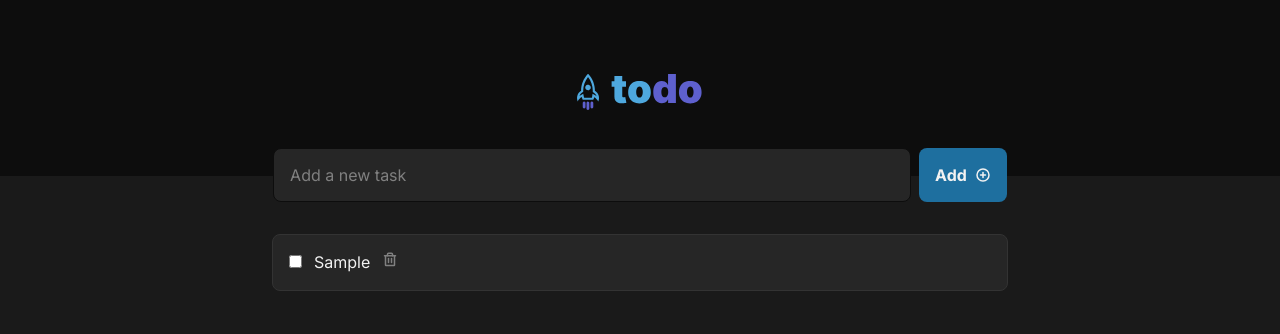
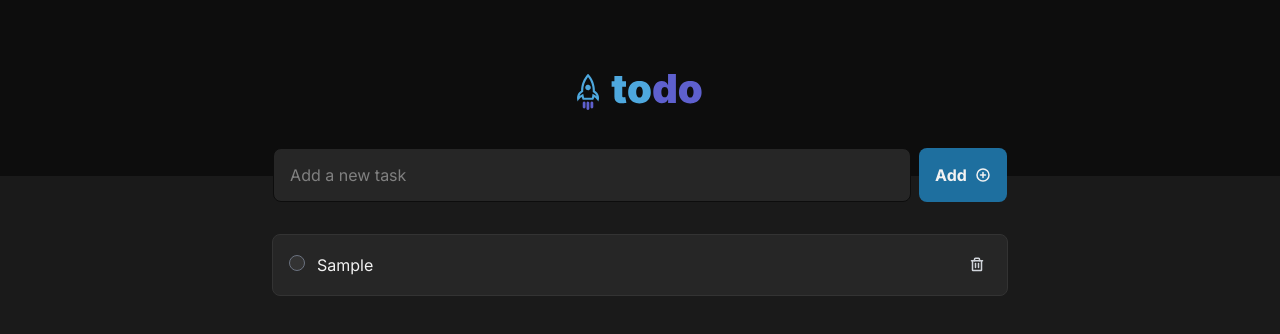
Before and after one commit to caleb-freitas/todo, a React (Vite) app: page / in a window 1280 px wide. Both pictures are taken after typing "Sample" into the empty fields and a click on the button "Add". Shown: the top 334 px of the page. Built offline with nearby package versions, Linux system fonts and the light colour scheme.

Commit message:
fix: fixed colors after flowbite was added

```diff
--- a/package.json
+++ b/package.json
@@ -10,6 +10,8 @@
     "format": "npx prettier --write src"
   },
   "dependencies": {
+    "flowbite": "^1.5.3",
+    "flowbite-react": "^0.3.2",
     "phosphor-react": "^1.4.1",
     "react": "^18.2.0",
     "react-dom": "^18.2.0",
--- a/src/components/Header.tsx
+++ b/src/components/Header.tsx
@@ -2,7 +2,7 @@ import logo from '../assets/logo.svg'
 
 export const Header = () => {
   return (
-    <header className="flex justify-center bg-gray-700 py-16">
+    <header className="flex justify-center bg-gray-7000 py-16">
       <div>
         <img src={logo} alt="" />
       </div>
--- a/src/components/TaskCard.tsx
+++ b/src/components/TaskCard.tsx
@@ -6,14 +6,17 @@ type TaskTitle = {
 
 export const TaskCard = ({ title }: TaskTitle) => {
   return (
-    <form className="mb-3 flex w-[736px] items-center justify-between rounded-lg border-[1px] border-gray-400 bg-gray-500 p-4">
+    <form className="mb-3 flex w-[736px] items-center justify-between rounded-lg border-[1px] border-gray-4000 bg-gray-5000 p-4">
       <div className="flex items-baseline gap-3">
-        <input className="rounded-full" type="checkbox" />
-        <p className="text-gray-100">{title}</p>
-        <button type="submit">
-          <Trash className="text-gray-300" weight="bold" />
-        </button>
+        <input className="rounded-full bg-gray-4000" type="checkbox" />
+        <p className="text-gray-1000">{title}</p>
       </div>
+      <button
+        className="rounded p-1.5 text-gray-300 transition hover:bg-gray-4000 hover:text-red-3000"
+        type="submit"
+      >
+        <Trash className="" weight="bold" />
+      </button>
     </form>
   )
 }
--- a/src/components/Tasks.tsx
+++ b/src/components/Tasks.tsx
@@ -35,12 +35,12 @@ export const Tasks = () => {
           {...register('title')}
           type="text"
           placeholder="Add a new task"
-          className="w-[638px] rounded-lg border-[1px] border-gray-700 bg-gray-500 px-4 text-gray-100 placeholder:text-gray-300 focus:outline-none focus:ring-2 focus:ring-inset focus:ring-purple-600"
+          className="w-[638px] rounded-lg border-[1px] border-gray-7000 bg-gray-5000 px-4 text-gray-100 placeholder:text-gray-3000 focus:outline-none focus:ring-2 focus:ring-inset focus:ring-purple-6000"
         />
         <button
           type="submit"
           disabled={isSubmitting}
-          className="flex items-center justify-center gap-2 rounded-lg bg-blue-600 p-4 font-bold text-gray-100 transition hover:bg-blue-300"
+          className="flex items-center justify-center gap-2 rounded-lg bg-blue-6000 p-4 font-bold text-gray-1000 transition hover:bg-blue-3000"
         >
           Add
           <PlusCircle weight="bold" />
--- a/src/index.css
+++ b/src/index.css
@@ -7,7 +7,7 @@
 @layer base {
   body {
     @apply font-inter;
-    @apply bg-gray-600;
+    @apply bg-gray-6000;
   }
 }
 
@@ -15,6 +15,11 @@
   margin: 0;
   padding: 0;
   box-sizing: border-dox;
+}
+
+button {
+  appearance: none;
+  -webkit-appearance: none;
 }
 
 :root {
--- a/tailwind.config.cjs
+++ b/tailwind.config.cjs
@@ -3,35 +3,41 @@
 const defaultTheme = require('tailwindcss/defaultTheme')
 
 module.exports = {
-  content: ['./src/**/*.{js,ts,jsx,tsx}'],
+  content: [
+    './src/**/*.{js,ts,jsx,tsx}',
+    'node_modules/flowbite-react/**/*.{js,jsx,ts,tsx}',
+  ],
   theme: {
     fontFamily: {
       inter: ['Inter', ...defaultTheme.fontFamily.sans],
     },
     colors: {
+      transparent: 'transparent',
+      black: '#000',
+      white: '#fff',
       gray: {
-        100: '#F2F2F2',
-        200: '#D9D9D9',
-        300: '#808080',
-        400: '#333333',
-        500: '#262626',
-        600: '#1A1A1A',
-        700: '#0D0D0D',
+        1000: '#F2F2F2',
+        2000: '#D9D9D9',
+        3000: '#808080',
+        4000: '#333333',
+        5000: '#262626',
+        6000: '#1A1A1A',
+        7000: '#0D0D0D',
       },
       red: {
-        300: '#E25858',
+        3000: '#E25858',
       },
       purple: {
-        300: '#8284FA',
-        600: '#5E60CE',
+        3000: '#8284FA',
+        6000: '#5E60CE',
       },
       blue: {
-        300: '#4EA8DE',
-        600: '#1E6F9F',
+        3000: '#4EA8DE',
+        6000: '#1E6F9F',
       },
-      transparent: 'transparent',
     },
     extend: {},
   },
-  plugins: [],
+  plugins: [require('flowbite/plugin')],
+  darkMode: 'class',
 }
```
Also changed, not shown: 1 other file (tests, documents, lock files or other folders).
